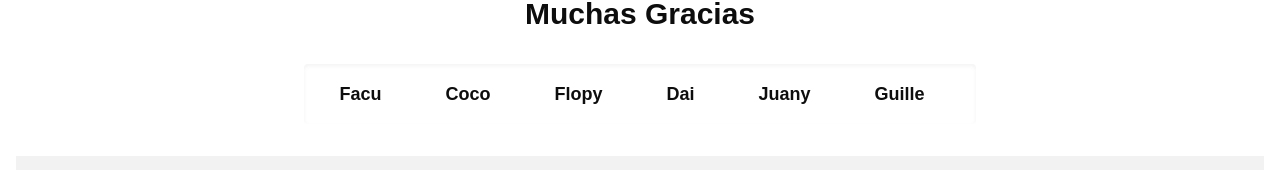
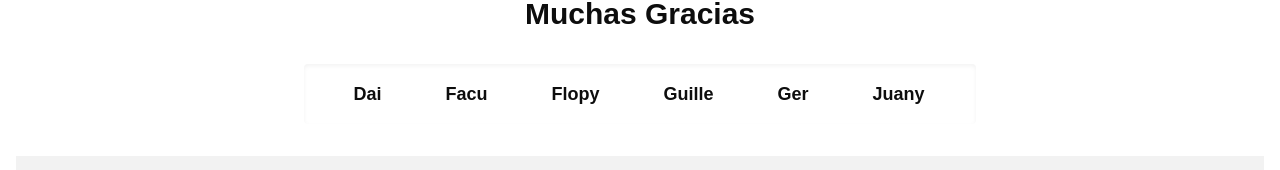
Before and after one commit to Gabito-17/Entre-Nosotros, a React (Create React App) app: page / in a window 1280 px wide. Shown: the part 1207-1377 px from the top of the page. Built offline with nearby package versions, Linux system fonts and the light colour scheme.

Commit message:
acomodo nombres

```diff
--- a/src/components/AboutUs/Acknowledgements.jsx
+++ b/src/components/AboutUs/Acknowledgements.jsx
@@ -1,7 +1,17 @@
 import { motion } from "framer-motion";
 
 const names = [
-  "Alexis", "Ger", "Facu", "Coco", "Flopy", "Dai", "Juany", "Guille", "Lauro", "Patricia", "Panchito",
+  "Alexis",
+  "Coco",
+  "Dai",
+  "Facu",
+  "Flopy",
+  "Guille",
+  "Ger",
+  "Juany",
+  "Lauro",
+  "Patricia",
+  "Panchito",
 ];
 
 const Acknowledgements = () => {
@@ -10,7 +20,10 @@ const Acknowledgements = () => {
   return (
     <motion.div
       className="mx-auto text-center py-8 px-6"
-      variants={{ initial: {}, animate: { transition: { staggerChildren: 0.3 } } }}
+      variants={{
+        initial: {},
+        animate: { transition: { staggerChildren: 0.3 } },
+      }}
       initial="initial"
       animate="animate"
     >
@@ -19,13 +32,18 @@ const Acknowledgements = () => {
         initial={{ opacity: 0, y: 20 }}
         animate={{ opacity: 1, y: 0, transition: { duration: 0.6 } }}
       >
-        Agradezco a la valiosa comunidad de los pibes por probar la aplicación y brindar su valiosa retroalimentación... ídolos.
+        Agradezco a la valiosa comunidad de los pibes por probar la aplicación y
+        brindar su valiosa retroalimentación... ídolos.
       </motion.p>
 
       <motion.p
         className="text-3xl font-bold mb-8 text-primary"
         initial={{ opacity: 0, y: 20 }}
-        animate={{ opacity: 1, y: 0, transition: { duration: 0.6, delay: 0.3 } }}
+        animate={{
+          opacity: 1,
+          y: 0,
+          transition: { duration: 0.6, delay: 0.3 },
+        }}
       >
         Muchas Gracias
       </motion.p>
@@ -37,7 +55,7 @@ const Acknowledgements = () => {
           transition={{
             duration: duplicatedNames.length * 1.5, // Ajusta la velocidad
             ease: "linear",
-            repeat: Infinity
+            repeat: Infinity,
           }}
           style={{ width: "max-content" }}
         >
```
